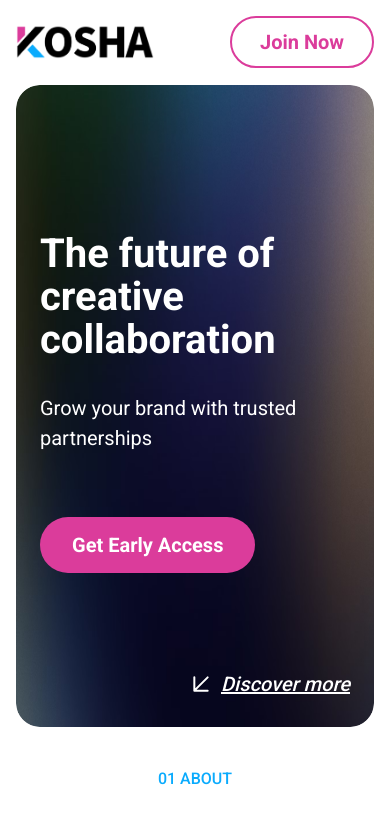
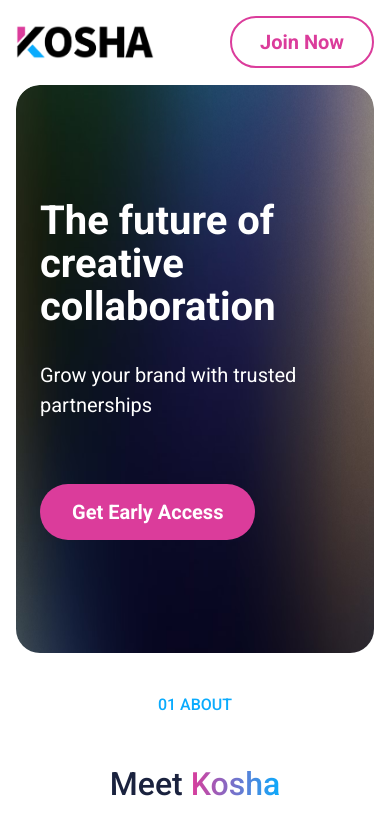
Before and after one commit to koshalabs/landing, a Next.js app: page / in a window 390 px wide. Shown: the top 823 px of the page. Built offline with nearby package versions, Linux system fonts and the light colour scheme.

Commit message:
remove discover us button & remove why-us grow-connect-trust section

```diff
--- a/app/_ui/Sections/HeroSection.js
+++ b/app/_ui/Sections/HeroSection.js
@@ -1,8 +1,8 @@
-import DiscoverSvgArrow from "../SectionElements/DiscoverSvgArrow";
 import GetEarlyAccessButton from "../SectionElements/GetEarlyAccessButton";
 
 export default function HeroSection() {
-    return <section className="h-[642px] lg:h-[728px] mx-4 rounded-3xl footerPhoneBreak:mx-10 mb-10 bg-[url('/Hero-mobile.png')] md:bg-[url('/Hero.png')] bg-cover text-white pt-[147px] lg:pt-[156px] pl-6 koshaHeroBreak:pl-20 mt-[85px] pr-6 koshaHeroBreak:pr-0">
+    return <section className="h-[568px] lg:h-[654px] mx-4 rounded-3xl footerPhoneBreak:mx-10 mb-10 bg-[url('/Hero-mobile.png')] md:bg-[url('/Hero.png')] bg-cover text-white flex flex-col justify-center pl-6 koshaHeroBreak:pl-20 mt-[85px] pr-6 koshaHeroBreak:pr-0">
+        <div>
             <h1 className="text-[40px] leading-[43px] lg:text-[88px] lg:leading-[95px] font-bold mb-8">
                 The future of<br/>
                 creative collaboration
@@ -11,11 +11,6 @@ export default function HeroSection() {
                 Grow your brand with trusted partnerships
             </h2>
             <GetEarlyAccessButton />
-        <p className="mt-[96px] lg:mt-[123px] pb-11 flex gap-3 items-center justify-end lg:ml-[687px] lg:justify-start">
-            <DiscoverSvgArrow />
-            <span className="font-medium text-[20px] underline italic">
-                Discover more
-            </span>
-        </p>
+        </div>
     </section>
 }
--- a/app/_ui/Sections/WhyKosha.js
+++ b/app/_ui/Sections/WhyKosha.js
@@ -4,7 +4,6 @@ import SectionH2 from "../SectionElements/SectionH2";
 import SectionHeader from "../SectionElements/SectionHeader";
 import SectionSmallParagraph from "../SectionElements/SectionSmallParagraph";
 import SectionSubParagraph from "../SectionElements/SectionSubParagraph";
-import KoshaBlueSpan from "../SectionElements/KoshaBlueSpan";
 
 export default function WhyKosha() {
     return <section className="text-koshaBlack font-medium px-4 mt-8 flex flex-col items-center footerPhoneBreak:px-10">
@@ -35,11 +34,6 @@ export default function WhyKosha() {
                 producers, and fans to create standout products that
                 drive innovation.
                 </SectionSmallParagraph>
-                <p className="flex gap-x-8 flex-wrap justify-center">
-                    <KoshaBlueSpan>Grow</KoshaBlueSpan>
-                    <KoshaBlueSpan>Connect</KoshaBlueSpan>
-                    <KoshaBlueSpan>Trust</KoshaBlueSpan>
-                </p>
             </div>
         </section>
     </section>;
```
Lines whose indentation alone changed are shown as unchanged.
